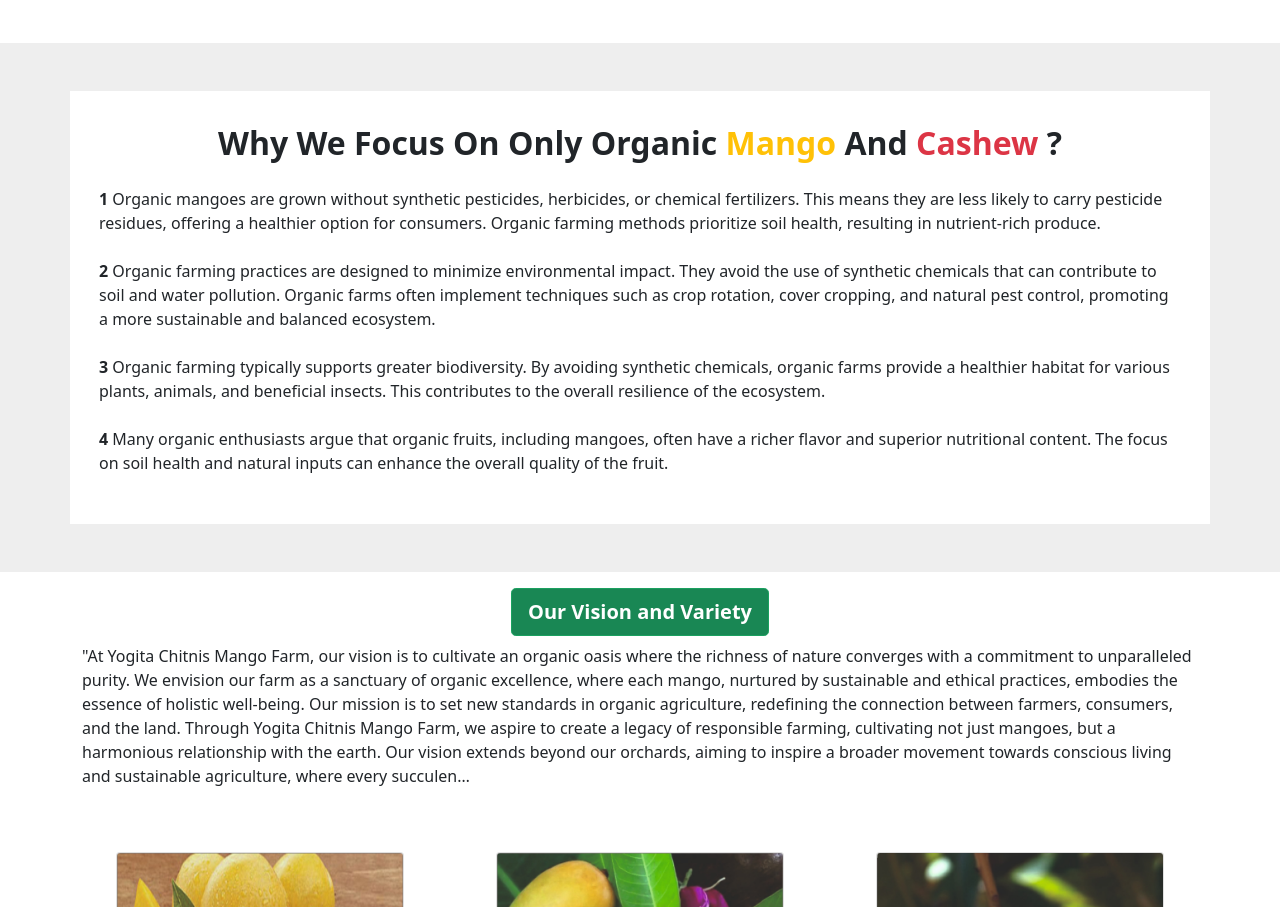
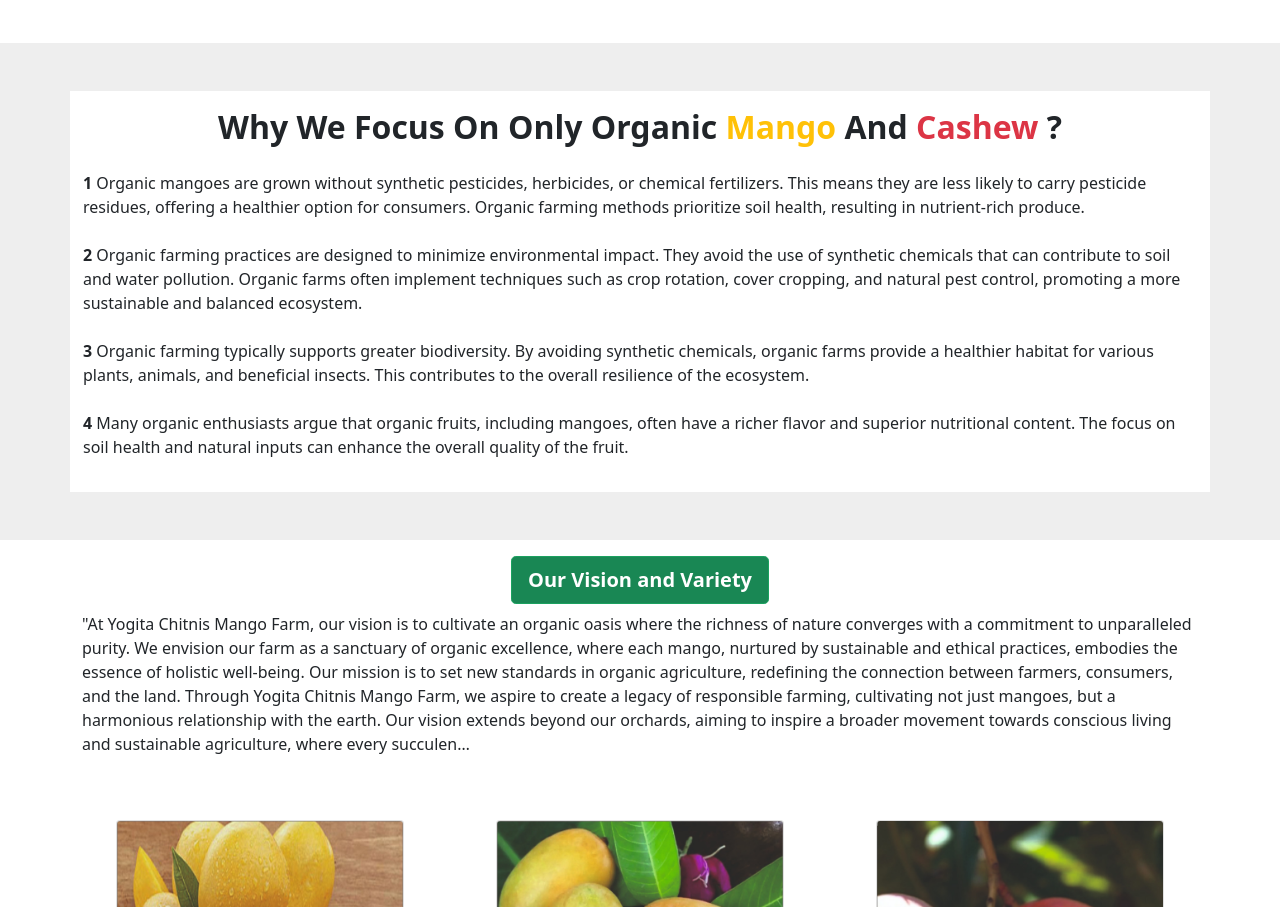
Before and after one commit to ajinkyachitnis99/ainkyaventure, a plain HTML site: page organicmango&cashue.html in a window 1280 px wide. Shown: the part 1031-1938 px from the top of the page. Drawn offline with Linux system fonts and the light colour scheme.

Commit message:
Update organicmango&cashue.html

```diff
--- a/organicmango&cashue.html
+++ b/organicmango&cashue.html
@@ -109,8 +109,8 @@
   <div class="container py-5">
     <div class="row bg-white py-3">
       <div class="col-lg-12 col-md-12 col-sm-12 col-xl-12 col-xxl-12">
-        <div class="card border border-white">
-  <div class="card-body">
+        <div class="border border-white">
+  <!-- <div class="card-body"> -->
     <h2 class="card-title text-center fw-bold">Why We Focus On Only Organic<span class="text-warning"> Mango </span>And <span class="text-danger">Cashew</span> ?</h2>
     <p class="card-text py-3">
  <span class="fw-bold">1</span>
@@ -123,7 +123,7 @@
 <br/> <span class="fw-bold">4</span> Many organic enthusiasts argue that organic fruits, including mangoes, often have a richer flavor and superior nutritional content. The focus on soil health and natural inputs can enhance the overall quality of the fruit.
 
     </p>
-  </div>
+  <!-- </div> -->
 </div>
       </div>
     </div>
@@ -131,7 +131,9 @@
 </section>
 <section class="py-3" id="Mango">
   <div class="container">
-<center><button class="card-title text-center btn btn-success btn-lg fw-bold text-white border border-success" disabled>Our Vision and Variety</button></center>
+<center>
+  <button class="card-title text-center btn btn-success btn-lg fw-bold text-white border border-success" disabled>Our Vision and Variety</button></center>
+
         <p>"At Yogita Chitnis Mango Farm, our vision is to cultivate an organic oasis where the richness of nature converges with a commitment to unparalleled purity. We envision our farm as a sanctuary of organic excellence, where each mango, nurtured by sustainable and ethical practices, embodies the essence of holistic well-being. Our mission is to set new standards in organic agriculture, redefining the connection between farmers, consumers, and the land. Through Yogita Chitnis Mango Farm, we aspire to create a legacy of responsible farming, cultivating not just mangoes, but a harmonious relationship with the earth. Our vision extends beyond our orchards, aiming to inspire a broader movement towards conscious living and sustainable agriculture, where every succulen…
 </p>
 <div class="row py-5 justify-content-center gy-5">
```
